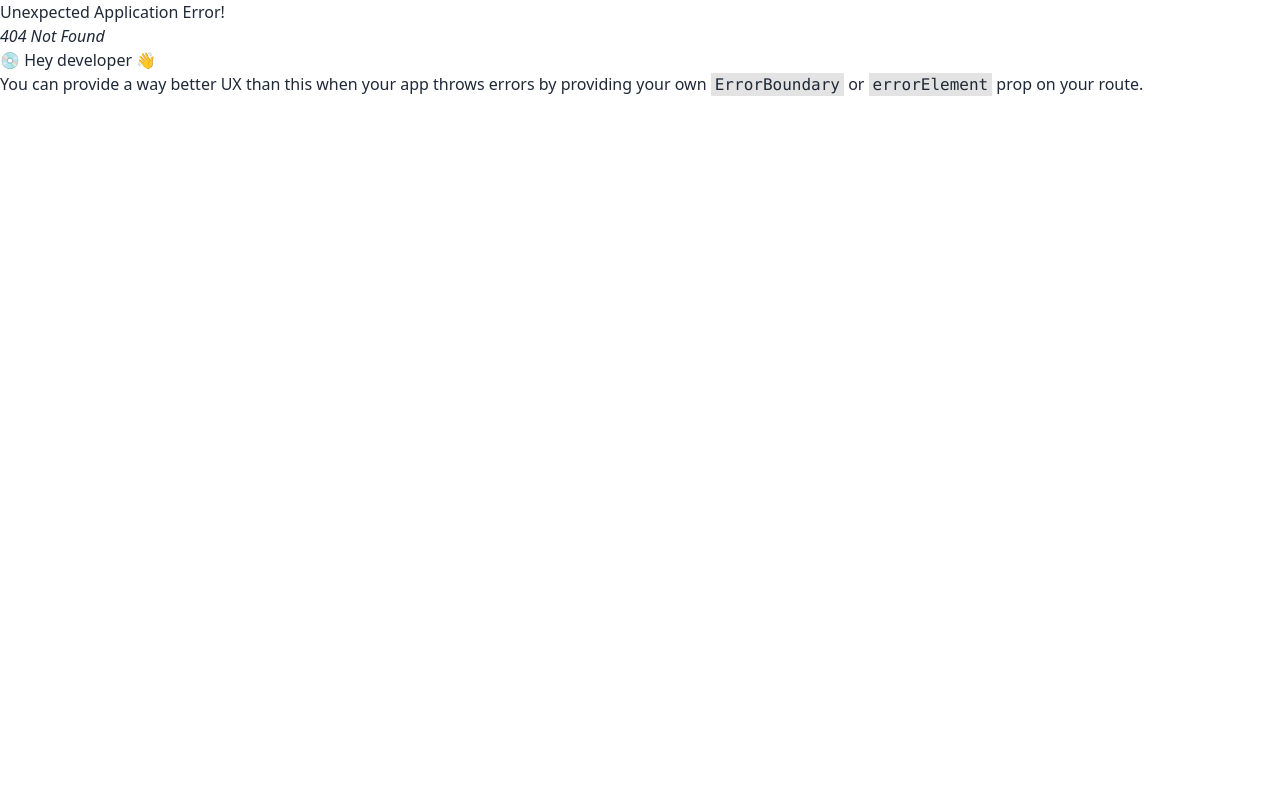
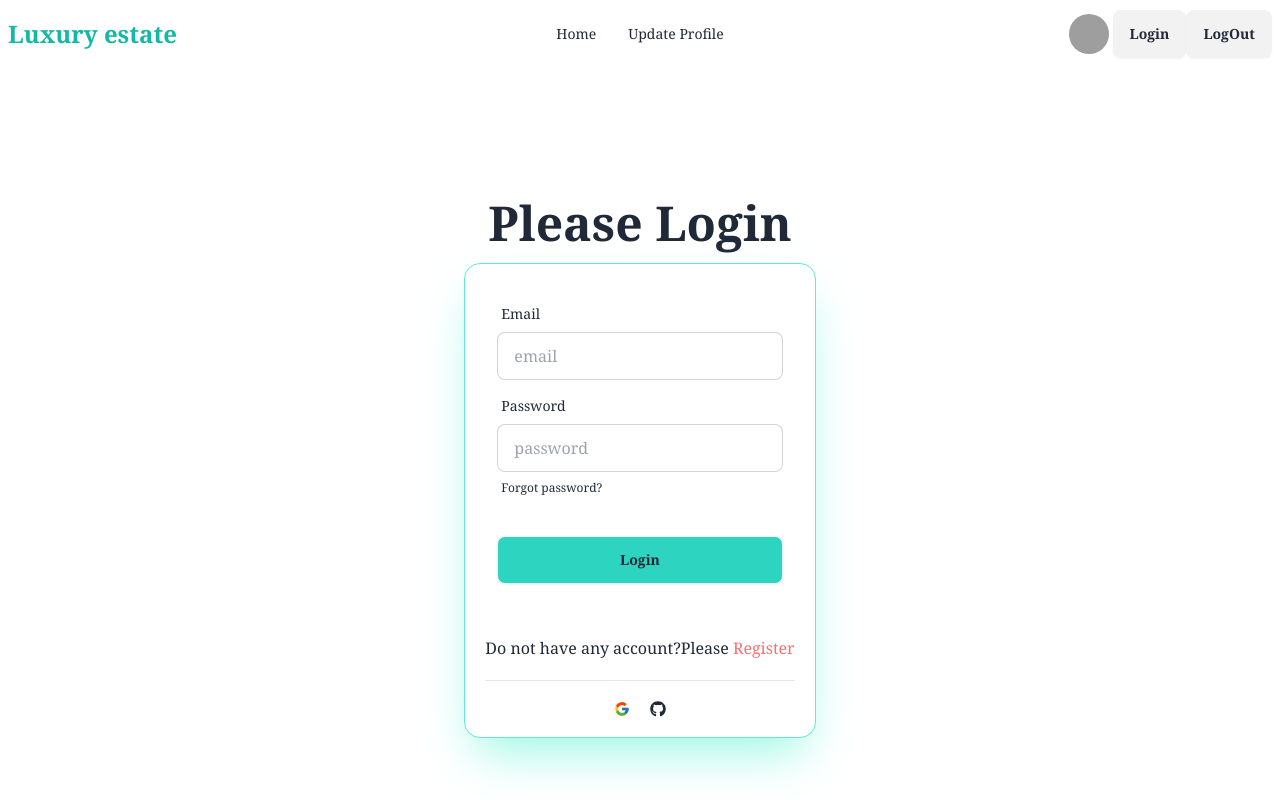
Before and after one commit to BorshaDevi/luxery-project-more-me, a React (Vite) app: page /login in a window 1280 px wide. Before the commit this address had no page. Shown: the top 800 px of the page. Built offline with nearby package versions, Linux system fonts and the light colour scheme; grey boxes are pictures that could not be loaded.

Commit message:
add firebase google login

```diff
--- a/package.json
+++ b/package.json
@@ -13,8 +13,10 @@
     "firebase": "^10.11.0",
     "localforage": "^1.10.0",
     "match-sorter": "^6.3.4",
+    "prop-types": "^15.8.1",
     "react": "^18.2.0",
     "react-dom": "^18.2.0",
+    "react-hook-form": "^7.51.3",
     "react-icons": "^5.1.0",
     "react-router-dom": "^6.22.3",
     "sort-by": "^1.2.0"
--- /dev/null
+++ b/src/AuthProvider/AuthProvider.jsx
@@ -0,0 +1,51 @@
+import { createContext } from "react";
+import PropTypes from 'prop-types';
+import { GithubAuthProvider, GoogleAuthProvider, createUserWithEmailAndPassword, getAuth, signInWithEmailAndPassword, signInWithPopup, signOut } from "firebase/auth";
+import app from "../Firebase/Firebase";
+
+export const AuthContext=createContext(null)
+const auth=getAuth(app)
+const googleProvider=new GoogleAuthProvider()
+const githubProvider=new GithubAuthProvider()
+const AuthProvider = ({children}) => {
+
+    const createAccount=(email,password)=>{
+        return createUserWithEmailAndPassword(auth,email,password)
+    }
+
+    const signIn=(email,password)=>{
+        return signInWithEmailAndPassword(auth,email,password)
+    }
+    const googleLogIn=()=>{
+        return signInWithPopup(auth,googleProvider)
+    }
+    const gitHubLogIn=()=>{
+        return signInWithPopup(auth,githubProvider)
+    }
+
+    const loginOut=()=>{
+        return signOut(auth);
+
+    }
+    const authInfo={
+        createAccount,
+        signIn,
+        googleLogIn,
+        loginOut,
+        gitHubLogIn
+
+    }
+
+    return (
+        <div>
+            <AuthContext.Provider value={authInfo}>
+                {children}
+            </AuthContext.Provider>
+
+        </div>
+    );
+};
+AuthProvider.propTypes={
+    children:PropTypes.node
+}
+export default AuthProvider;
--- a/src/Firebase/Firebase.js
+++ b/src/Firebase/Firebase.js
@@ -1,5 +1,6 @@
 // Import the functions you need from the SDKs you need
 import { initializeApp } from "firebase/app";
+
 // TODO: Add SDKs for Firebase products that you want to use
 // https://firebase.google.com/docs/web/setup#available-libraries
 
@@ -15,3 +16,4 @@ const firebaseConfig = {
 
 // Initialize Firebase
 const app = initializeApp(firebaseConfig);
+export default app
--- a/src/Navbar/Navbar.jsx
+++ b/src/Navbar/Navbar.jsx
@@ -1,12 +1,25 @@
-import { NavLink } from "react-router-dom";
+import { useContext } from "react";
+import { Link, NavLink } from "react-router-dom";
+import { AuthContext } from "../AuthProvider/AuthProvider";
 
 
 const Navbar = () => {
+  const {loginOut} =useContext(AuthContext)
     const links=<>
           <li><NavLink to='/'>Home</NavLink></li>
           <li><NavLink to='/updateProfile'>Update Profile</NavLink></li>
 
     </>
+    const handleLogOut=()=>{
+
+      loginOut()
+      .then(() => {
+        console.log('working')
+      })
+      .catch(error => {
+        console.log(error.message)
+      })
+    }
     return (
         <div className="navbar bg-base-100">
         <div className="navbar-start">
@@ -31,7 +44,8 @@ const Navbar = () => {
           <img alt="Tailwind CSS Navbar component" src="https://daisyui.com/images/stock/photo-1534528741775-53994a69daeb.jpg" />
         </div>
       </div>
-          <a className="btn">Login</a>
+          <Link to='/login'><button className="btn">Login</button></Link>
+          <button className="btn" onClick={handleLogOut}>LogOut</button>
         </div>
       </div>
     );
--- /dev/null
+++ b/src/Pages/Login/Login.jsx
@@ -0,0 +1,86 @@
+
+import { FcGoogle } from "react-icons/fc";
+
+import { FaGithub } from "react-icons/fa6";
+import { Link } from "react-router-dom";
+import { useForm } from "react-hook-form";
+import { useContext } from "react";
+import { AuthContext } from "../../AuthProvider/AuthProvider";
+const Login = () => {
+    const {signIn,googleLogIn,gitHubLogIn} =useContext(AuthContext)
+    const {
+        register,
+        handleSubmit,
+        formState: { errors },
+      } = useForm()
+
+      const onSubmit = (data) => {
+       const {email,password} =data
+       signIn(email,password)
+       .then(result => {
+        console.log(result.user)
+       })
+       .catch(error => {
+        console.log(error.message)
+       })
+      }
+      const handleGoogle=()=>{
+        googleLogIn()
+
+      }
+      const handleGitHub=()=>{
+        gitHubLogIn()
+      }
+    return (
+        <div>
+            <div className="hero min-h-screen ">
+  <div className="hero-content flex-col  ">
+    <div className="text-center lg:text-left ">
+      <h1 className="text-5xl font-bold">Please Login</h1>
+
+    </div>
+    <div className="card shrink-0 w-full max-w-sm shadow-2xl shadow-teal-200 bg-base-100 border border-teal-300">
+      <form onSubmit={handleSubmit(onSubmit)} className="card-body">
+        <div className="form-control">
+          <label className="label">
+            <span className="label-text">Email</span>
+          </label>
+          <input type="email" placeholder="email" className="input input-bordered"
+          {...register("email", { required: true })}
+          />
+           {errors.email && <span className="text-red-600">This field is required</span>}
+        </div>
+        <div className="form-control">
+          <label className="label">
+            <span className="label-text">Password</span>
+          </label>
+          <input type="password" placeholder="password" className="input input-bordered"
+          {...register("password", { required: true })}
+          />
+           {errors.password && <span className="text-red-600">This field is required</span>}
+          <label className="label">
+            <a href="#" className="label-text-alt link link-hover">Forgot password?</a>
+          </label>
+        </div>
+        <div className="form-control mt-6">
+          <button className="btn bg-teal-400">Login</button>
+        </div>
+
+      </form>
+     <div className="p-5">
+     <p>Do not have any account?Please <Link to='/register' className="text-red-400 hover:underline">Register</Link></p>
+         <hr className="mt-5"></hr>
+
+        <div className="flex justify-center items-center gap-5 mt-5 ">
+        <FcGoogle onClick={handleGoogle} className="max-w-6xl" />
+        <FaGithub onClick={handleGitHub} className="max-w-6xl" />
+        </div>
+     </div>
+    </div>
+  </div>
+</div>
+        </div>
+    );
+};
+
+export default Login;
--- /dev/null
+++ b/src/Pages/Register/Register.jsx
@@ -0,0 +1,84 @@
+import { useContext } from "react";
+import { useForm } from "react-hook-form";
+import { Link } from "react-router-dom";
+import { AuthContext } from "../../AuthProvider/AuthProvider";
+
+
+const Register = () => {
+    const {createAccount} =useContext(AuthContext)
+    const {
+        register,
+        handleSubmit,
+        formState: { errors },
+      } = useForm()
+
+      const onSubmit = (data) => {
+        const {email,password}=data
+
+        createAccount(email,password)
+        .then(result => {
+            console.log(result)
+        })
+        .catch(error => {
+            console.log(error.message)
+        })
+      }
+    return (
+        <div>
+        <div className="hero min-h-screen ">
+<div className="hero-content flex-col  ">
+<div className="text-center lg:text-left ">
+  <h1 className="text-5xl font-bold">Please Register</h1>
+
+</div>
+<div className="card shrink-0 w-full max-w-sm shadow-2xl shadow-teal-200 bg-base-100 border border-teal-300">
+  <form onSubmit={handleSubmit(onSubmit)}className="card-body">
+    <div className="form-control">
+      <label className="label">
+        <span className="label-text">Name</span>
+      </label>
+      <input type="text" placeholder=" Your Name" className="input input-bordered"
+      {...register("YourName", { required: true })}
+      />
+      {errors.YourName && <span className="text-red-600">This field is required</span>}
+    </div>
+    <div className="form-control">
+      <label className="label">
+        <span className="label-text">Email</span>
+      </label>
+      <input type="email" placeholder="email" className="input input-bordered"
+       {...register("email", { required: true })}
+      />
+      {errors.email && <span className="text-red-600">This field is required</span>}
+    </div>
+    <div className="form-control">
+      <label className="label">
+        <span className="label-text">Photo URL</span>
+      </label>
+      <input type="text" placeholder="Photo" className="input input-bordered" />
+    </div>
+    <div className="form-control">
+      <label className="label">
+        <span className="label-text">Password</span>
+      </label>
+      <input type="password" placeholder="password" className="input input-bordered"
+       {...register("password", { required: true })}
+      />
+      {errors.password && <span className="text-red-600">This field is required</span>}
+      <label className="label">
+        <a href="#" className="label-text-alt link link-hover">Forgot password?</a>
+      </label>
+    </div>
+    <div className="form-control mt-6">
+      <button className="btn bg-teal-400">Register</button>
+    </div>
+    <p>Already have account?Please <Link to='/login' className="text-red-400 hover:underline">Login</Link></p>
+  </form>
+</div>
+</div>
+</div>
+    </div>
+    );
+};
+
+export default Register;
--- a/src/main.jsx
+++ b/src/main.jsx
@@ -4,10 +4,13 @@ import ReactDOM from 'react-dom/client'
 import './index.css'
 import { RouterProvider } from 'react-router-dom'
 import roder from './Roder/roder'
+import AuthProvider from './AuthProvider/AuthProvider'
 
 
 ReactDOM.createRoot(document.getElementById('root')).render(
   <React.StrictMode>
+    <AuthProvider>
     <RouterProvider router={roder}></RouterProvider>
+    </AuthProvider>
   </React.StrictMode>,
 )
```
Also changed, not shown: src/Roder/roder.jsx (+10 -0 lines), 1 other file (tests, documents, lock files or other folders).
